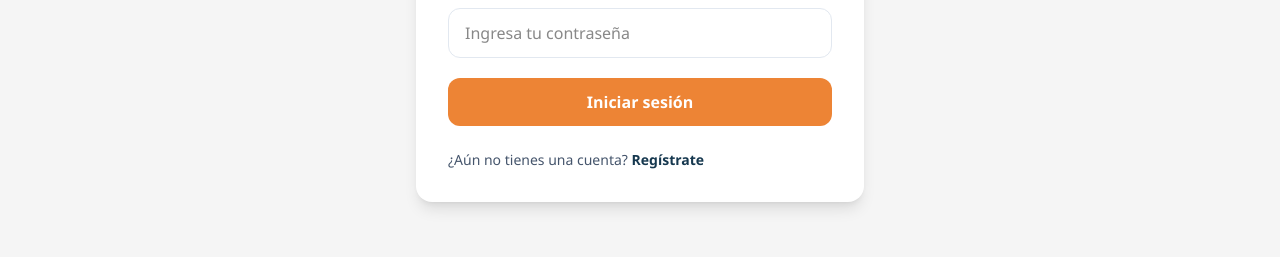
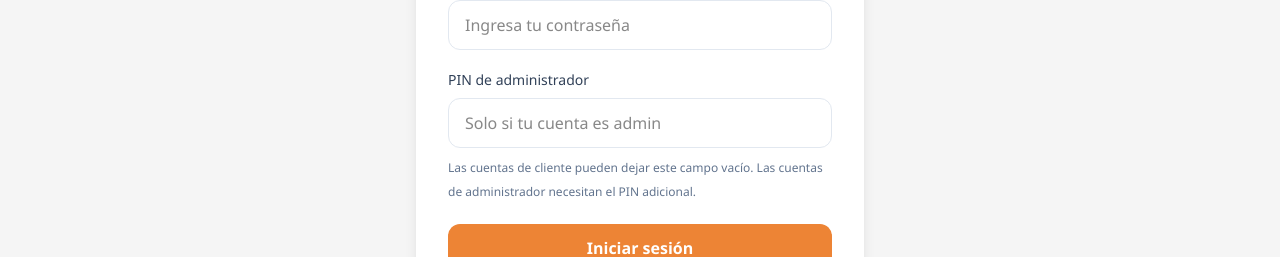
Before and after one commit to Unipars-col/Unipars, a Next.js app: page /login in a window 1280 px wide. Shown: the part 529-786 px from the top of the page. Built offline with nearby package versions, Linux system fonts and the light colour scheme; no server answers; the database is empty.

Commit message:
Agrega PIN adicional para acceso admin

```diff
--- a/app/api/auth/login/route.ts
+++ b/app/api/auth/login/route.ts
@@ -6,10 +6,12 @@ export async function POST(request: Request) {
     const body = (await request.json()) as {
       email?: string;
       password?: string;
+      adminPin?: string;
     };
 
     const email = body.email?.trim() || "";
     const password = body.password || "";
+    const adminPin = body.adminPin?.trim() || "";
 
     if (!email || !password) {
       return Response.json(
@@ -19,6 +21,14 @@ export async function POST(request: Request) {
     }
 
     const user = await authenticateUser(email, password);
+    const expectedAdminPin = process.env.ADMIN_EXTRA_PIN?.trim() || "1234";
+
+    if (user.role === "ADMIN" && adminPin !== expectedAdminPin) {
+      return Response.json(
+        { error: "El PIN de administrador es incorrecto." },
+        { status: 403 },
+      );
+    }
 
     await setSessionCookie({
       userId: user.id,
--- a/app/login/page.tsx
+++ b/app/login/page.tsx
@@ -7,6 +7,7 @@ import { useRouter, useSearchParams } from "next/navigation";
 type LoginFormState = {
   email: string;
   password: string;
+  adminPin: string;
 };
 
 type ToastState = {
@@ -20,6 +21,7 @@ const GUEST_CART_SYNC_KEY = "unipars-cart-synced-user";
 const initialState: LoginFormState = {
   email: "",
   password: "",
+  adminPin: "",
 };
 
 async function syncGuestCartAfterLogin(userId: string) {
@@ -227,6 +229,26 @@ export default function LoginPage() {
             />
           </div>
 
+          <div>
+            <label
+              htmlFor="adminPin"
+              className="mb-2 block text-sm font-medium text-slate-700"
+            >
+              PIN de administrador
+            </label>
+            <input
+              id="adminPin"
+              type="password"
+              value={form.adminPin}
+              onChange={handleChange}
+              placeholder="Solo si tu cuenta es admin"
+              className="w-full rounded-xl border border-slate-200 px-4 py-3 outline-none transition-colors duration-200 focus:border-[#ed8435]"
+            />
+            <p className="mt-2 text-xs leading-6 text-slate-500">
+              Las cuentas de cliente pueden dejar este campo vacío. Las cuentas de administrador necesitan el PIN adicional.
+            </p>
+          </div>
+
           {inlineError && (
             <p className="rounded-xl border border-[#ed8435]/20 bg-[#fff6ee] px-4 py-3 text-sm font-medium text-[#b85d12]">
               {inlineError}
```
Also changed, not shown: 1 other file (tests, documents, lock files or other folders).
